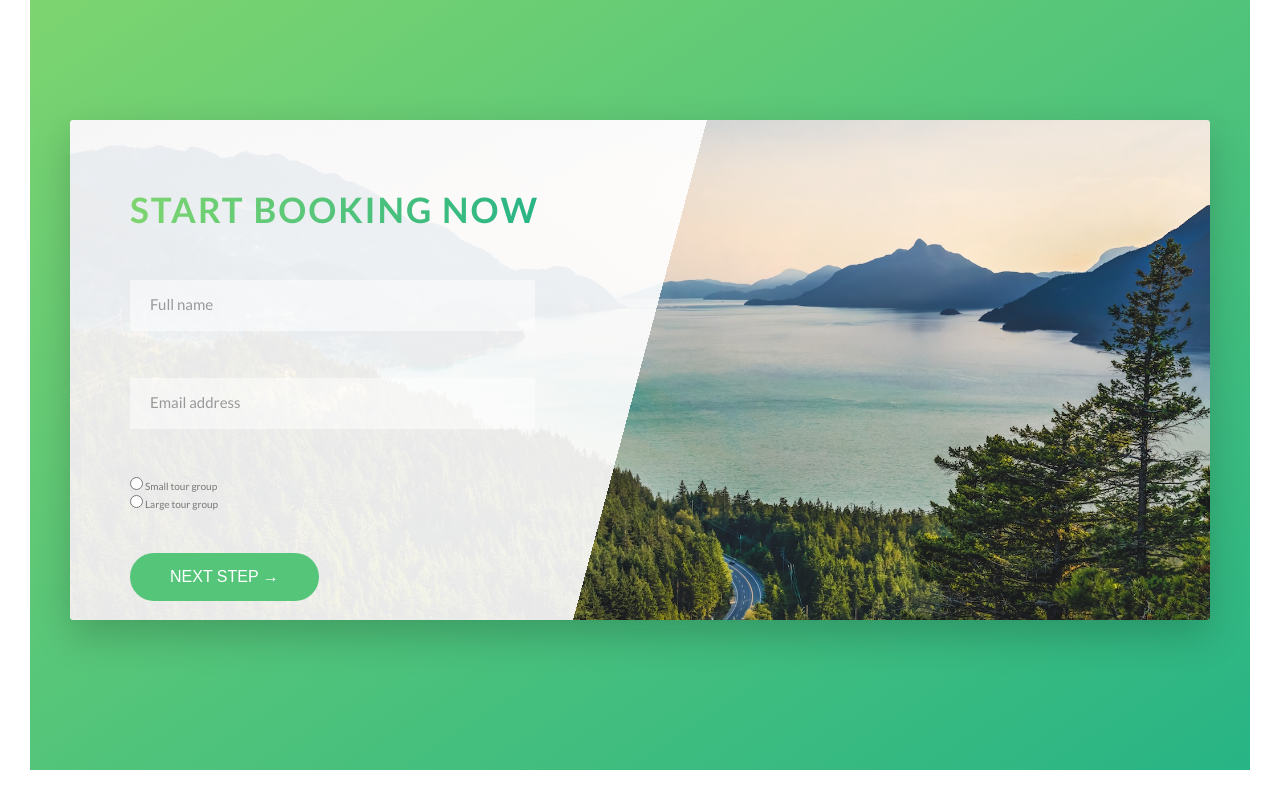
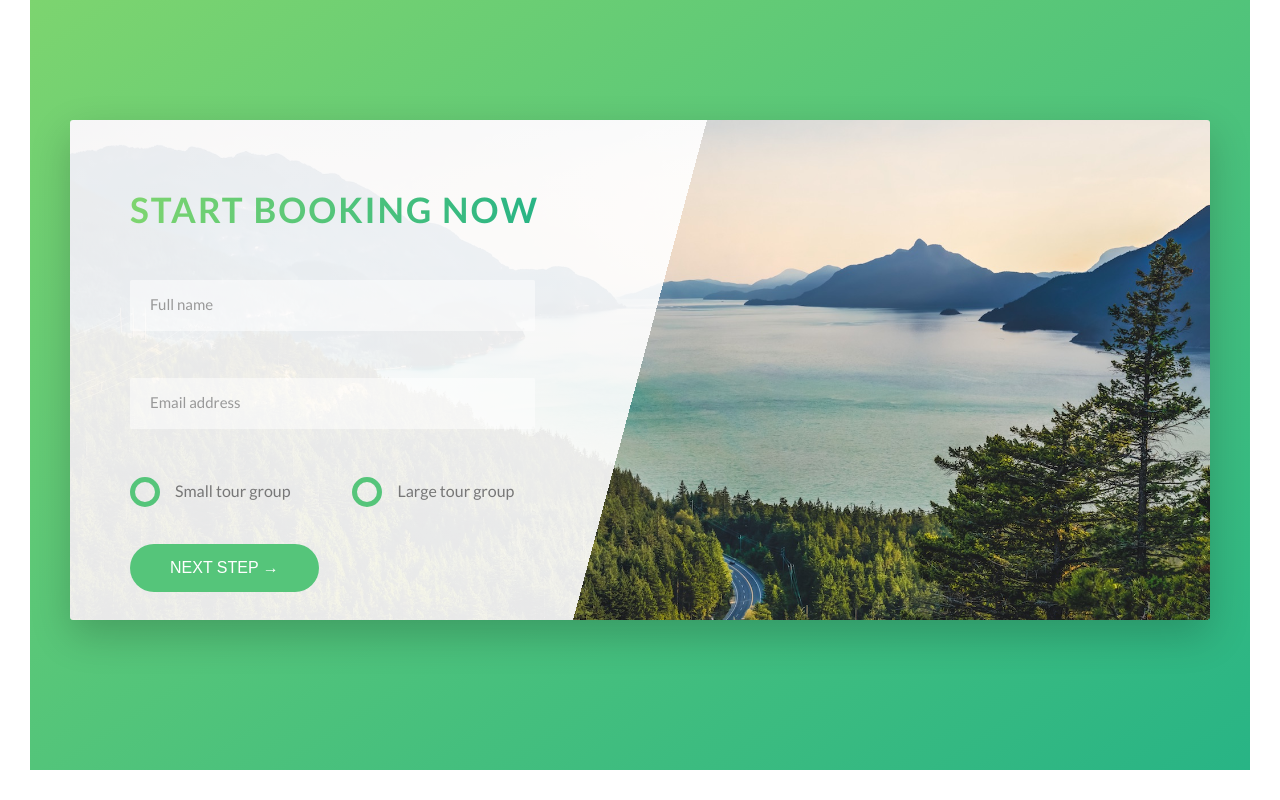
Before and after one commit to fulkules/advanced-css-Natours, a website: page index.html in a window 1280 px wide. Shown: the part 4487-5287 px from the top of the page. Drawn offline with Linux system fonts and the light colour scheme.

Commit message:
booking form section with button

```diff
--- a/sass/components/_button.scss
+++ b/sass/components/_button.scss
@@ -1,5 +1,4 @@
 .btn {
-
     &,
     &:link,
     &:visited {
--- a/sass/components/_form.scss
+++ b/sass/components/_form.scss
@@ -15,6 +15,7 @@
         border-bottom: 3px solid transparent;
         width: 90%;
         display: block;
+        transition: all .3s;
 
         &:focus {
             outline: none;
@@ -45,4 +46,51 @@
         visibility: hidden;
         transform: translateY(-4rem);
     }
+
+    &__radio-group {
+        width: 49%;
+        display: inline-block;
+    }
+
+    &__radio-input {
+        display: none;
+    }
+
+    &__radio-label {
+        font-size: $default-font-size;
+        cursor: pointer;
+        position: relative;
+        padding-left: 4.5rem;
+    }
+
+    &__radio-button {
+        height: 3rem;
+        width: 3rem;
+        border: 5px solid $color-primary;
+        border-radius: 50%;
+        display: inline-block;
+        position: absolute;
+        left: 0;
+        top: -.4rem;
+
+        &::after {
+            content: "";
+            display: block;
+            height: 1.3rem;
+            width: 1.3rem;
+            border-radius: 50%;
+            position: absolute;
+            top: 50%;
+            left: 50%;
+            transform: translate(-50%, -50%);
+            background-color: $color-primary;
+            opacity: 0;
+            transition: opacity .2s;
+        }
+    }
+
+    // select sibling of the checked input and then its child
+    &__radio-input:checked ~ &__radio-label &__radio-button::after {
+        opacity: 1;
+    }
 }
```
Also changed, not shown: css/style.css.
